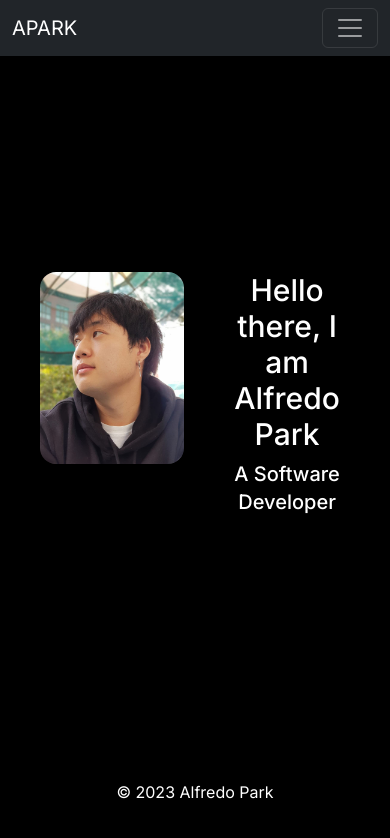
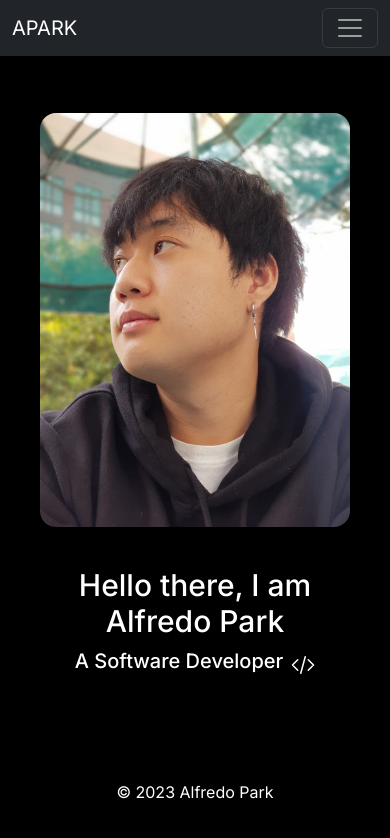
Before and after one commit to alfredoPark-48/apark_home, a Next.js app: page / in a window 390 px wide. Shown: the top 838 px of the page. Built offline with nearby package versions, Linux system fonts and the light colour scheme.

Commit message:
Added responsive styling to home page

```diff
--- a/src/app/page.tsx
+++ b/src/app/page.tsx
@@ -5,7 +5,7 @@ import AlfredoImage from '../assets/images/alfredo_park.jpg'
 export default function Home() {
 	return (
 		<MainLayout>
-			<div className='flex justify-center p-10 gap-10'>
+			<div className='flex flex-col sm:flex-row justify-center p-10 gap-10'>
 				<div>
 					<Image
 						src={AlfredoImage.src}
@@ -16,8 +16,26 @@ export default function Home() {
 					/>
 				</div>
 				<div className='flex flex-col text-center items-center justify-center'>
-					<h1 className='text-3xl mb-2'>Hello there, I am Alfredo Park</h1>
-					<h2 className='text-xl'>A Software Developer</h2>
+					<h1 className='text-3xl mb-2'>
+						Hello there, I am Alfredo Park
+					</h1>
+					<div className='flex items-center gap-2'>
+						<h2 className='text-xl'>A Software Developer</h2>
+						<svg
+							xmlns='http://www.w3.org/2000/svg'
+							fill='none'
+							viewBox='0 0 24 24'
+							strokeWidth={1.5}
+							stroke='currentColor'
+							className='w-6 h-6'
+						>
+							<path
+								strokeLinecap='round'
+								strokeLinejoin='round'
+								d='M17.25 6.75L22.5 12l-5.25 5.25m-10.5 0L1.5 12l5.25-5.25m7.5-3l-4.5 16.5'
+							/>
+						</svg>
+					</div>
 				</div>
 			</div>
 		</MainLayout>
```
